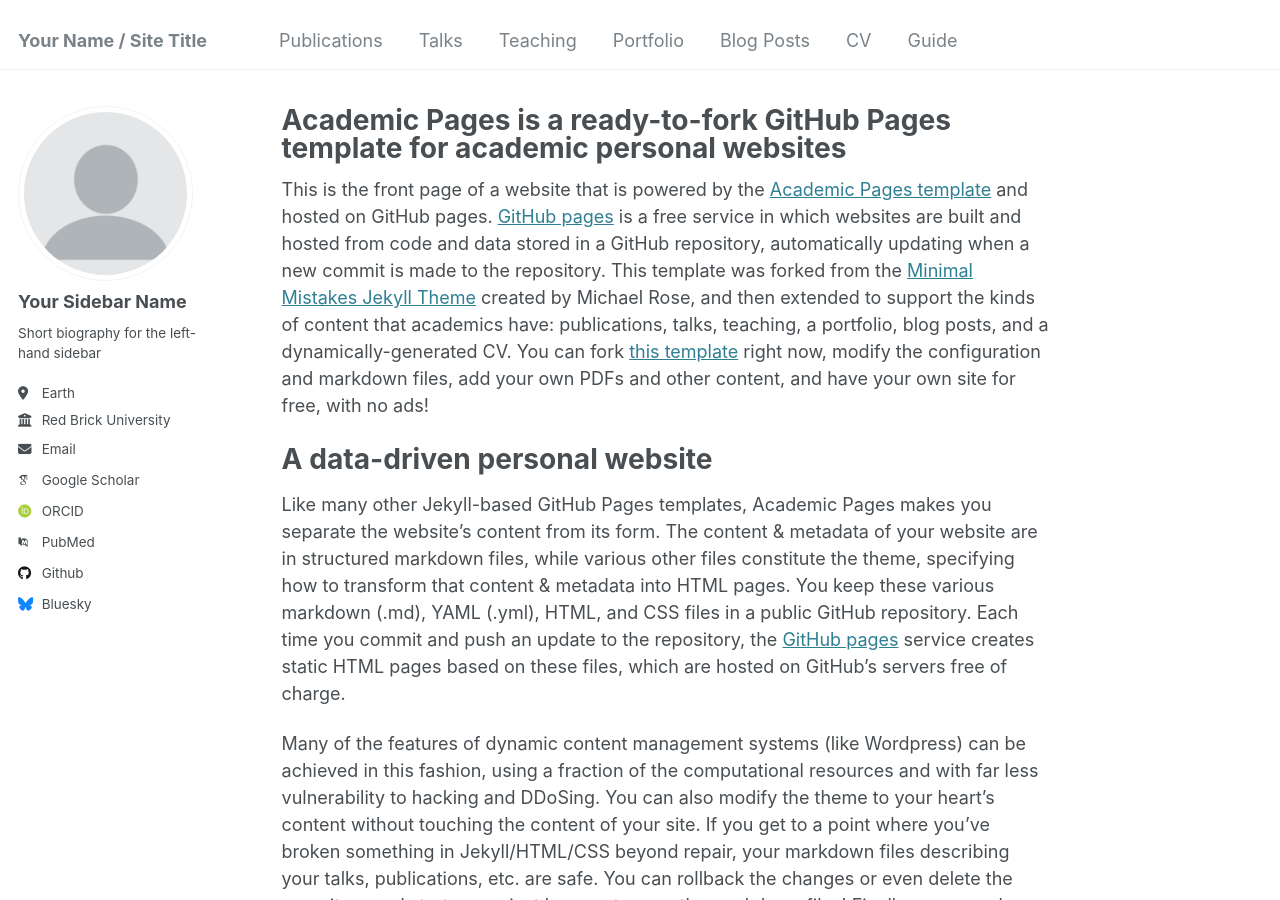
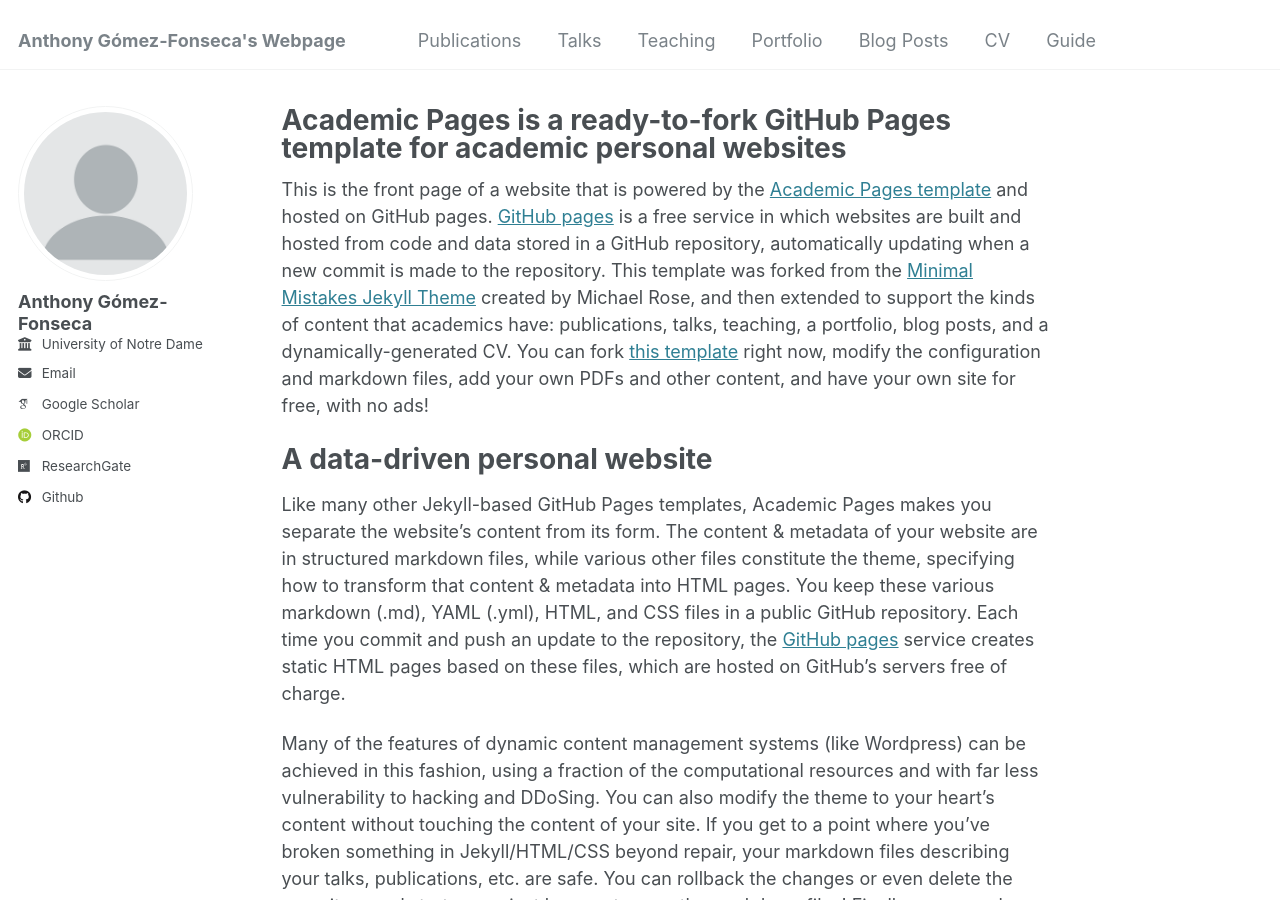
Before and after one commit to gomezfonsecaa/Anthony, a Jekyll site: the page built from _pages/about.md, in a window 1280 px wide and 900 px high. Built offline with Jekyll 4.4.1, drawn with Linux system fonts in a browser that asks for light colours; some web fonts are replaced.

Commit message:
Update _config.yml

```diff
--- a/_config.yml
+++ b/_config.yml
@@ -8,7 +8,7 @@
 
 # Basic Site Settings
 locale                   : "en-US"
-title                    : "Your Name / Site Title"
+title                    : "Anthony Gómez-Fonseca's Webpage"
 title_separator          : "-"
 name                     : &name "Your Name"
 description              : &description "personal description"
@@ -22,22 +22,22 @@ repository               : "academicpages/academicpages.github.io"
 author:
   # Biographic information
   avatar           : "profile.png"
-  name             : "Your Sidebar Name"
+  name             : "Anthony Gómez-Fonseca"
   pronouns         : # example: "she/her"
-  bio              : "Short biography for the left-hand sidebar"
-  location         : "Earth"
-  employer         : "Red Brick University"
+  bio              : #"Short biography for the left-hand sidebar"
+  location         : #"Earth"
+  employer         : "University of Notre Dame"
   uri              : # URL
-  email            : "none@example.org"
+  email            : "agomezfo@nd.edu"
 
   # Academic websites
   arxiv            : # URL - Update with the correct link to your profile
-  googlescholar    : "https://scholar.google.com/citations?user=PS_CX0AAAAAJ"
+  googlescholar    : "https://scholar.google.com/citations?user=x1b8qjgAAAAJ&hl=en"
   impactstory      : # URL
-  orcid            : "http://orcid.org/yourorcidurl"
+  orcid            : "https://orcid.org/my-orcid?orcid=0000-0002-3569-9304"
   semantic         : # URL
-  pubmed           : "https://www.ncbi.nlm.nih.gov/pubmed/?term=john+snow"
-  researchgate     : # URL
+  pubmed           : #"https://www.ncbi.nlm.nih.gov/pubmed/?term=john+snow"
+  researchgate     : "https://www.researchgate.net/profile/Anthony-Gomez-Fonseca"
   scopus           : # URL
 
   # Repositories and software development
@@ -49,7 +49,7 @@ author:
   stackoverflow    : # User number or user number and name (i.e., use "1" or "1/jeff-atwood")
 
   # Social media
-  bluesky          : "bsky.app" # Replace this with you Bluesky username
+  bluesky          : #"bsky.app" # Replace this with you Bluesky username
   facebook         : # Username
   flickr           : # Username
   foursquare       : # Username
```
